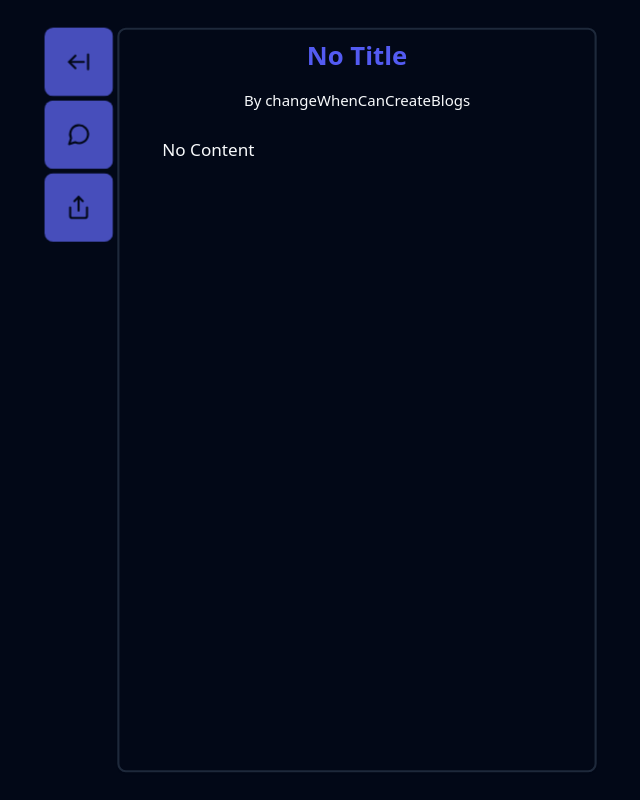
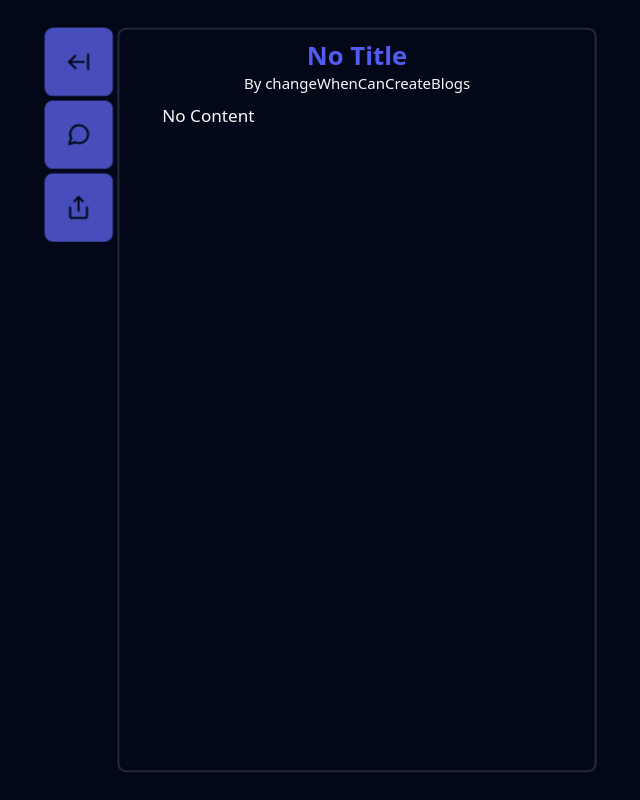
Before and after one commit to lernEarnBurn/blog-site, a React app in the folder viewing-interface/: page /blogs/1 in a window 1280 px wide. Shown: the whole page, without its empty margins (283-923 px from the left). Built offline with nearby package versions, Linux system fonts and the light colour scheme; the HTML template or start-up script is replaced by a standard one.

Commit message:
animation also goes back a page

```diff
--- a/viewing-interface/src/components/BlogMenu.tsx
+++ b/viewing-interface/src/components/BlogMenu.tsx
@@ -58,7 +58,10 @@ export function BlogMenu() {
       itemsRef.current[index]?.scrollIntoView({ behavior: "smooth",  block: "center" });
     }
 
-    localStorage.setItem('allBlogs', JSON.stringify(blogs))
+
+    const updatedBlogs = [blog, ...blogs.slice(0, index), ...blogs.slice(index + 1)];
+
+    localStorage.setItem('allBlogs', JSON.stringify(updatedBlogs))
     localStorage.setItem('selectedBlog', JSON.stringify(blog))
 
     setTimeout(() => {
--- a/viewing-interface/src/components/BlogPage.tsx
+++ b/viewing-interface/src/components/BlogPage.tsx
@@ -11,7 +11,6 @@ export function BlogPage() {
   const blogData = storedBlogData ? JSON.parse(storedBlogData) : null;
 
   const navigate  = useNavigate()
-
 
   //needs some work
   const handleGoBack = () => {
@@ -27,13 +26,12 @@ export function BlogPage() {
     }
   }
 
-
   return (
     <div className="scroller overflow-y-scroll h-[100.01vh] snap-y snap-mandatory">
       <section className="h-[100vh] w-[100vw] grid place-items-center snap-start">
         <PageAnimation>
 
-            <div className="flex flex-col gap-4 z-10 rounded-lg dark:bg-opacity-90 py-2 px-10 border-2 light:border-black shadow-sm w-[35vw] h-[87vh] overflow-hidden">
+            <div className="flex flex-col  z-10 rounded-lg dark:bg-opacity-90 py-2 px-10 border-2 light:border-black shadow-sm w-[35vw] h-[87vh] overflow-hidden">
               <h2 className="text-center text-2xl">
                 <strong>{blogData?.title || 'No Title'}</strong>
               </h2>
--- a/viewing-interface/src/components/NavBar.tsx
+++ b/viewing-interface/src/components/NavBar.tsx
@@ -18,6 +18,7 @@ export function NavBar(props: navBarProps){
     props.setLoggedIn(false)
     navigate('/')
   }
+
 
   const [scrolledDown, setScrolledDown] = useState(false);
 
@@ -44,9 +45,9 @@ export function NavBar(props: navBarProps){
   const location = useLocation()
 
   if(location.pathname.includes('/blogs/')){
+
     return null
   }
-
 
 
   return (
--- a/viewing-interface/src/components/PageAnimation.tsx
+++ b/viewing-interface/src/components/PageAnimation.tsx
@@ -8,7 +8,7 @@ type PageAnimationProps = {
 const animations = {
   initial: {scale: 1},
   animate: {scale: 1.07},
-  exit: {scale: 1}
+  exit: {scale: 1, y: 81.9, x: -8}
 }
 
 export const PageAnimation = ({children}: PageAnimationProps) => {
```
